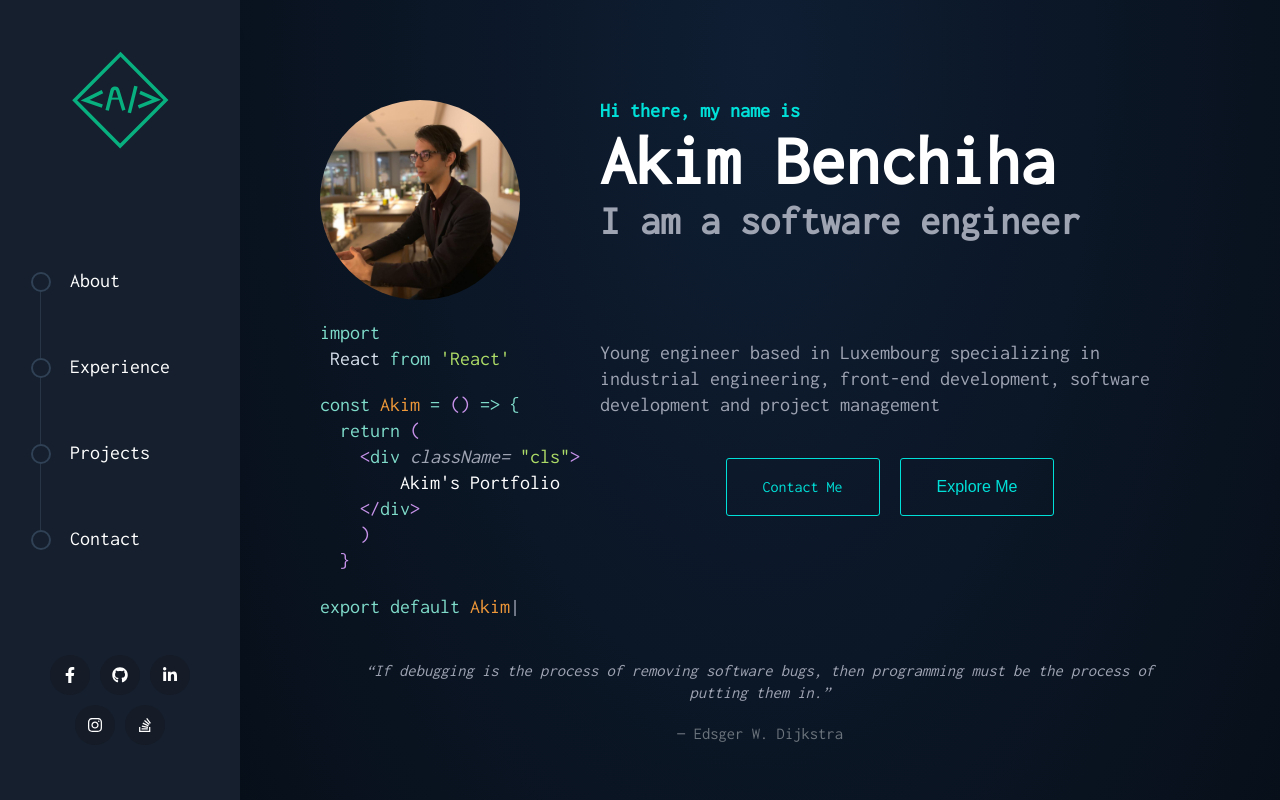
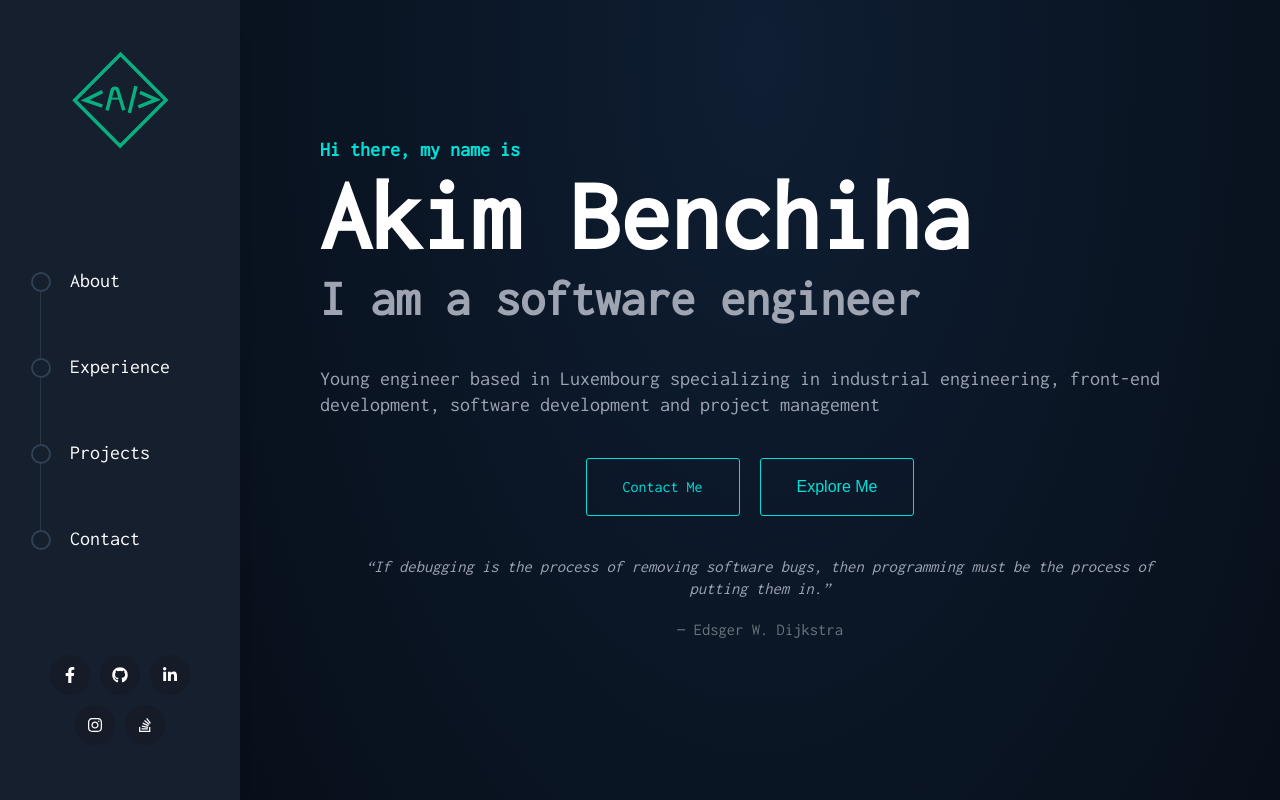
Before and after one commit to Mousticke/portfolio-new, a React (Create React App) app: page / in a window 1280 px wide. Shown: the top 800 px of the page. Built offline with nearby package versions, Linux system fonts and the light colour scheme.

Commit message:
remove hero and typist from landing

```diff
--- a/src/domains/Landing/Hero.jsx
+++ b/src/domains/Landing/Hero.jsx
@@ -8,6 +8,7 @@ import { transitionAll, breakpoints } from '@styles'
 const HeroContainer = styled.div`
   grid-area: hero;
   display: flex;
+  align-items: center;
   ${breakpoints.tablet`
   justify-content: center;
   `};
@@ -16,8 +17,8 @@ const HeroContainer = styled.div`
 const StyledImage = styled.img`
   width: 100%;
   height: auto;
-  max-width: 200px;
-  max-height: 200px;
+  max-width: 250px;
+  max-height: 250px;
   border-radius: 50%;
   transition: ${transitionAll};
 `
--- a/src/domains/Landing/Introduction.jsx
+++ b/src/domains/Landing/Introduction.jsx
@@ -9,8 +9,10 @@ const IntroContainer = styled.div`
   z-index: 1;
   display: flex;
   flex-direction: column;
+  justify-content: center;
   ${breakpoints.tablet`
   align-items: center;
+  text-align:center;
   `};
 `
 
@@ -20,38 +22,38 @@ const StyledHeroGreeting = styled.h6`
   transition: ${transitionAll};
 `
 const StyledHeroTitle = styled.h1`
-  font-size: 3.5rem;
+  font-size: 5rem;
   margin: 0;
   color: ${(props) => props.theme.colors.text.heading};
   ${breakpoints.bigDesktop`
-  font-size: 3rem;
+  font-size: 4.5rem;
   `};
   ${breakpoints.desktop`
-  font-size: 2.5rem;
+  font-size: 4rem;
   `};
   ${breakpoints.tablet`
-  font-size: 3rem;
+  font-size: 4.5rem;
   `};
   ${breakpoints.phablet`
-  font-size: 2.5rem;
+  font-size: 4rem;
   `};
   transition: ${transitionAll};
 `
 
 const StyledHeroSubTitle = styled.h1`
-  font-size: 2rem;
+  font-size: 2.5rem;
   margin: 0;
   ${breakpoints.bigDesktop`
+  font-size: 2.1rem;
+  `};
+  ${breakpoints.desktop`
   font-size: 1.8rem;
   `};
-  ${breakpoints.desktop`
-  font-size: 1.5rem;
-  `};
   ${breakpoints.tablet`
-  font-size: 1.8rem;
+  font-size: 2.1rem;
   `};
   ${breakpoints.phablet`
-  font-size: 1.5rem;
+  font-size: 1.8rem;
   `};
   transition: ${transitionAll};
 `
--- a/src/domains/Landing/Landing.jsx
+++ b/src/domains/Landing/Landing.jsx
@@ -3,37 +3,35 @@ import styled from 'styled-components'
 import { breakpoints } from '@styles'
 import useMounted from '@hooks/useMounted'
 import Introduction from './Introduction'
-import TypistIntro from './Typist'
+/* import TypistIntro from './Typist' */
 import Citation from './Citation'
 import Hero from './Hero'
 import Summary from './Summary'
 
 const StyledGrid = styled.div`
   display: grid;
-  grid-template-rows: minmax(0, 250px) minmax(0, 1fr) minmax(0, 1fr);
+  grid-template-rows: minmax(0, auto) minmax(0, 1fr) minmax(0, 1fr);
   grid-template-columns: minmax(0, 260px) minmax(0, 1fr) minmax(0, 1fr) minmax(0, 1fr);
   grid-template-areas:
-    'hero intro intro typist'
+    'intro intro intro intro'
     'summary summary summary summary'
     'citation citation citation citation';
   justify-content: center;
   align-self: center;
   grid-gap: 1rem;
   ${breakpoints.giant`
-  grid-template-rows: minmax(0, 1fr) minmax(250px, auto) minmax(0, auto);
+  grid-template-rows: minmax(0, 1fr) minmax(0, auto) minmax(0, auto);
   grid-template-areas:
-    'hero intro intro intro'
-    'typist summary summary summary'
+    'intro intro intro intro'
+    'summary summary summary summary'
     'citation citation citation citation';
   `};
   ${breakpoints.tablet`
   grid-template-columns: 100%;
-  grid-template-rows: minmax(0, 1fr) minmax(0, auto) minmax(0, auto) minmax(250px, auto) minmax(0, auto);
+  grid-template-rows: minmax(0, auto) minmax(0, auto) minmax(0, auto);
   grid-template-areas:
-    "hero"
     "intro"
     "summary"
-    "typist"
     "citation";
   `};
 `
@@ -44,8 +42,8 @@ function Landing() {
   return (
     <StyledGrid>
       <Introduction isMounted={isMounted.current} />
-      <TypistIntro />
-      <Hero isMounted={isMounted.current} />
+      {/* <TypistIntro /> */}
+      {/* <Hero isMounted={isMounted.current} /> */}
       <Summary isMounted={isMounted.current} />
       <Citation isMounted={isMounted.current} />
     </StyledGrid>
```
